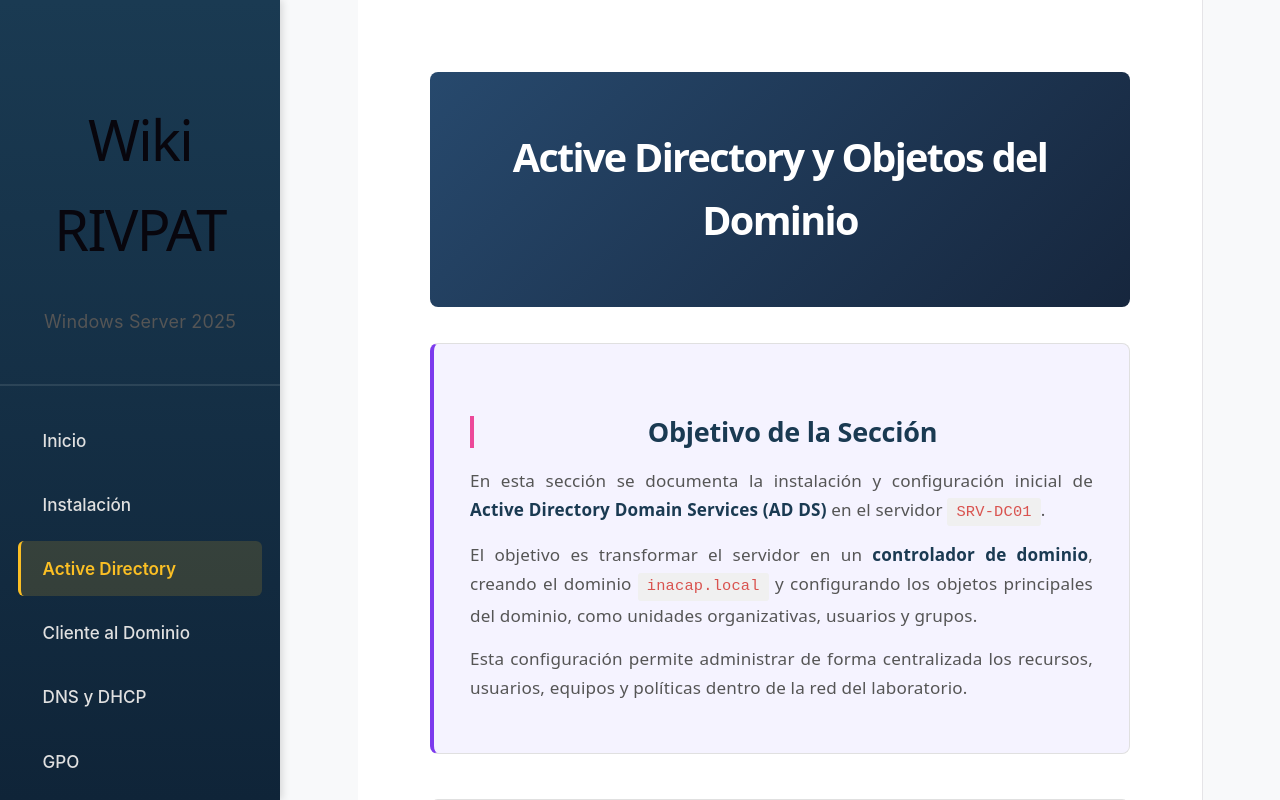
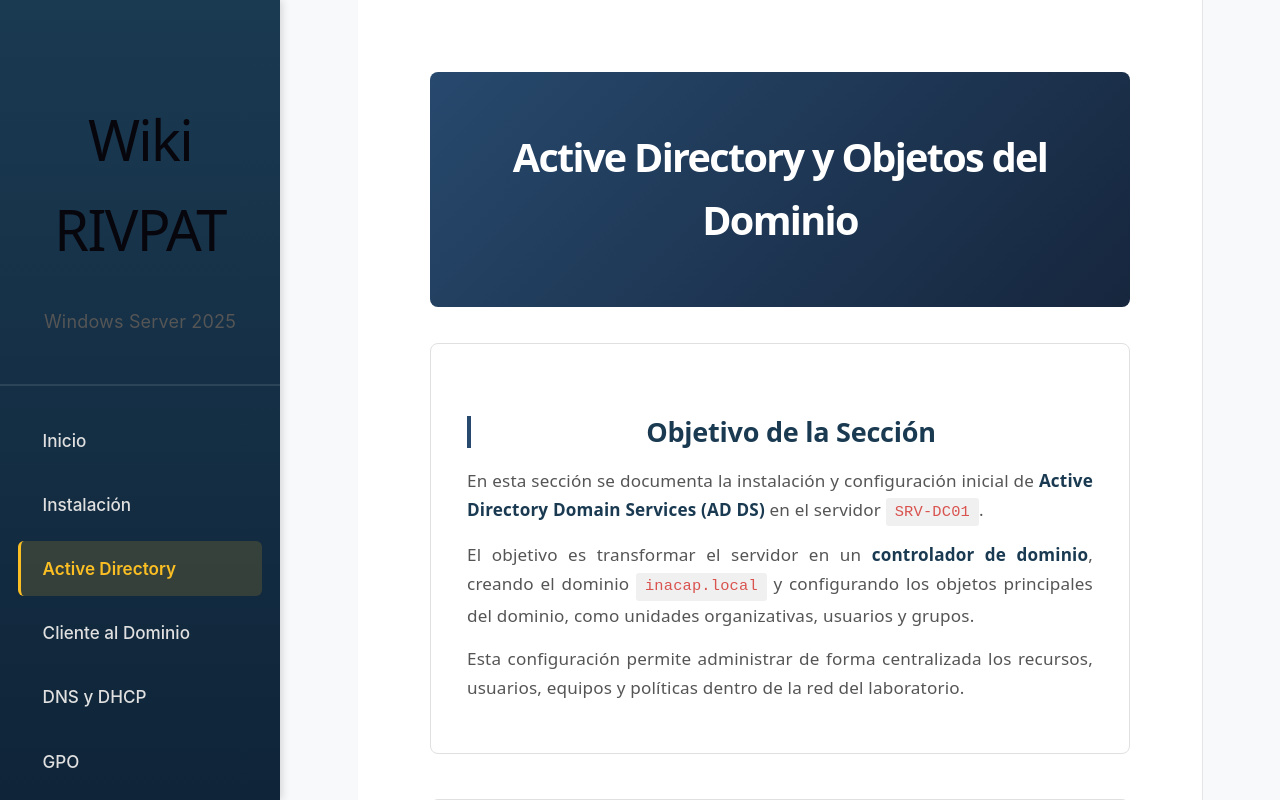
Before and after one commit to Anyaspycat/wiki_rivpat, a React (Vite) app: page / in a window 1280 px wide. Both pictures are taken after a click on the button "Active Directory". Shown: the top 800 px of the page. Built offline with nearby package versions, Linux system fonts and the light colour scheme.

Commit message:
Correccion en ActiveDirectory.jsx debido a problemas de banner

```diff
--- a/src/components/ActiveDirectory.css
+++ b/src/components/ActiveDirectory.css
@@ -28,7 +28,7 @@
 
 /* ===== Secciones generales ===== */
 
-.seccion-titulo {
+.ad-seccion-titulo {
   font-size: 1.5rem;
   color: #1a3a52;
   border-left: 4px solid #27496d;
@@ -37,7 +37,7 @@
   font-weight: 600;
 }
 
-section {
+.ad-container section {
   margin-bottom: 2.5rem;
   background: white;
   padding: 2rem;
@@ -45,12 +45,12 @@
   border: 1px solid #e0e0e0;
 }
 
-section p {
+.ad-container section p {
   margin: 0.8rem 0;
   text-align: justify;
 }
 
-section code {
+.ad-container section code {
   background: #f0f0f0;
   padding: 0.2rem 0.5rem;
   border-radius: 3px;
@@ -65,19 +65,19 @@
 
 /* ===== Sección Objetivo ===== */
 
-.seccion-objetivo {
+.ad-seccion-objetivo {
   background: #f0f4f8;
   border-left: 4px solid #27496d;
 }
 
-.seccion-objetivo p {
+.ad-seccion-objetivo p {
   font-size: 0.95rem;
   line-height: 1.7;
 }
 
 /* ===== Sección Datos ===== */
 
-.seccion-datos {
+.ad-seccion-datos {
   background: white;
 }
 
@@ -113,7 +113,7 @@
 
 /* ===== Sección Pasos ===== */
 
-.seccion-pasos {
+.ad-seccion-pasos {
   background: white;
 }
 
@@ -186,8 +186,8 @@
 
 /* ===== Sección Resultado ===== */
 
-.seccion-resultado {
-  background: linear-gradient(135deg, #e8f4f8 0%, #f0f4f8 100%);
+.ad-seccion-resultado {
+  background: #f0f4f8;
   border-left: 4px solid #27496d;
 }
 
--- a/src/components/ActiveDirectory.jsx
+++ b/src/components/ActiveDirectory.jsx
@@ -176,8 +176,8 @@
       </header>
 
       {/* Objetivo de la sección */}
-      <section className="seccion-objetivo">
-        <h2 className="seccion-titulo">Objetivo de la Sección</h2>
+      <section className="ad-seccion-objetivo">
+        <h2 className="ad-seccion-titulo">Objetivo de la Sección</h2>
         <p>
           En esta sección se documenta la instalación y configuración inicial de <strong>Active Directory Domain Services (AD DS)</strong> en el servidor <code>SRV-DC01</code>.
         </p>
@@ -190,8 +190,8 @@
       </section>
 
       {/* Datos generales de Active Directory */}
-      <section className="seccion-datos">
-        <h2 className="seccion-titulo">Datos Generales de Active Directory</h2>
+      <section className="ad-seccion-datos">
+        <h2 className="ad-seccion-titulo">Datos Generales de Active Directory</h2>
         <table className="tabla-datos-ad">
           <tbody>
             <tr>
@@ -236,8 +236,8 @@
 
       {/* Secciones de pasos */}
       {secciones.map((seccionPasos, idx) => (
-        <section key={idx} className="seccion-pasos">
-          <h2 className="seccion-titulo">{seccionPasos.seccion}</h2>
+        <section key={idx} className="ad-seccion-pasos">
+          <h2 className="ad-seccion-titulo">{seccionPasos.seccion}</h2>
           <p className="desc-seccion">{seccionPasos.descripcionSeccion}</p>
 
           <div className="pasos-lista">
@@ -257,8 +257,8 @@
       ))}
 
       {/* Resultado de la configuración */}
-      <section className="seccion-resultado">
-        <h2 className="seccion-titulo">Resultado de la Configuración</h2>
+      <section className="ad-seccion-resultado">
+        <h2 className="ad-seccion-titulo">Resultado de la Configuración</h2>
         <div className="contenido-resultado">
           <p>
             Al finalizar esta etapa, el servidor <code>SRV-DC01</code> quedó configurado como controlador de dominio del laboratorio.
```
